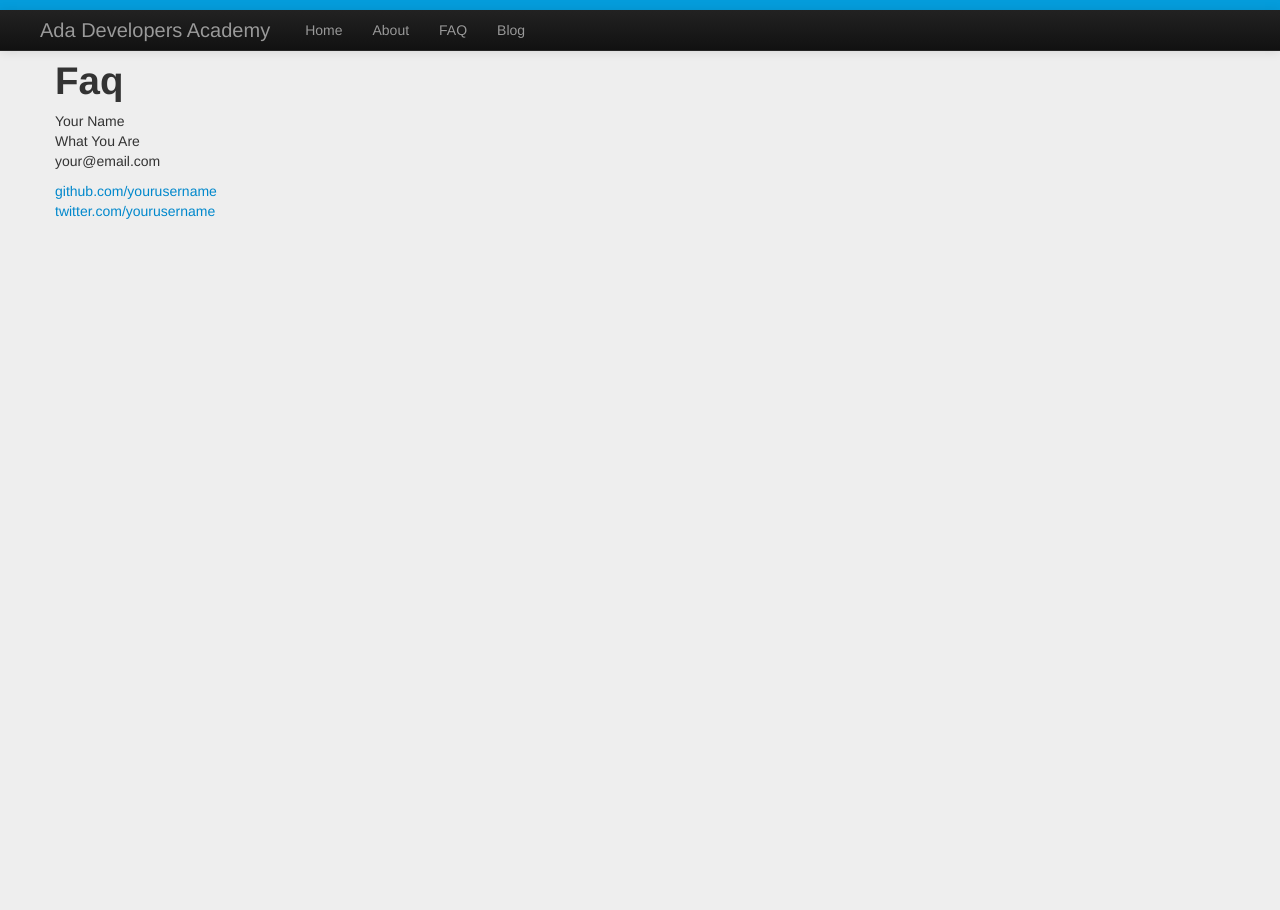
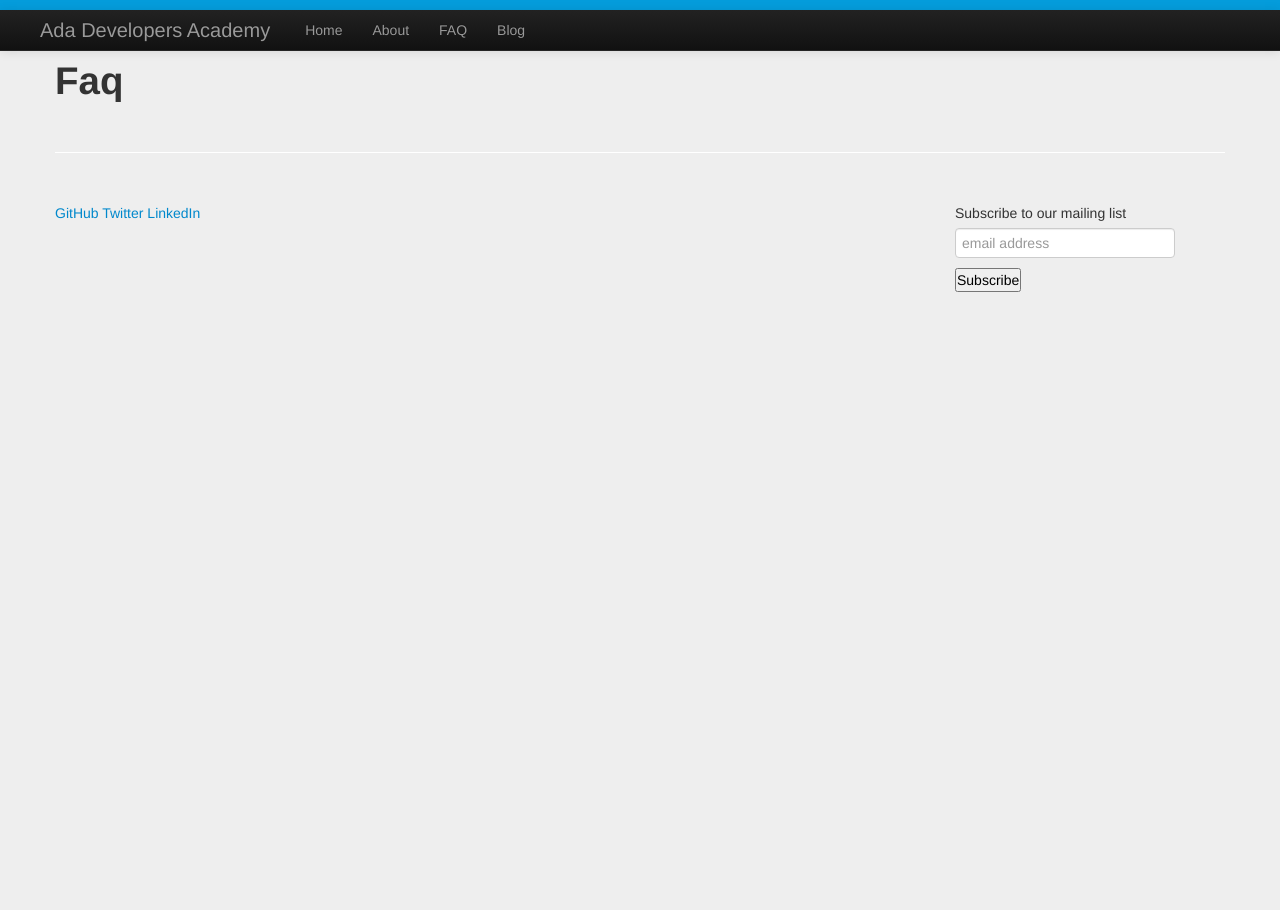
Before and after one commit to Ada-Developers-Academy/adadevelopersacademy.org, a Jekyll site: the page built from faq/index.html, in a window 1280 px wide. Built offline with Jekyll 4.4.1, drawn with Linux system fonts in a browser that asks for light colours; nearby versions of some CDN libraries; comment, search, counter and statistics services are not loaded.

Commit message:
Move contact to footer.

```diff
--- a/_layouts/default.html
+++ b/_layouts/default.html
@@ -42,19 +42,33 @@
   <div class="container">
     {{ content }}
 
+    <hr>
     <div class="footer">
       <div class="contact">
-        <p>
-          Your Name<br />
-          What You Are<br />
-          your@email.com
-        </p>
-      </div>
-      <div class="contact">
-        <p>
-          <a href="http://github.com/yourusername/">github.com/yourusername</a><br />
-          <a href="http://twitter.com/yourusername/">twitter.com/yourusername</a><br />
-        </p>
+        <div class='row'>
+          <div class='span9'>
+            <a href="http://github.com/Ada-Developers-Academy">GitHub</a>
+            <a href="http://twitter.com/adadev">Twitter</a>
+            <a href="http://linkedin.com/adadev">LinkedIn</a>
+          </div>
+          <div class='span3'>
+            <!-- Begin MailChimp Signup Form -->
+            <link href="http://cdn-images.mailchimp.com/embedcode/slim-081711.css" rel="stylesheet" type="text/css">
+            <style type="text/css">
+            	#mc_embed_signup{background:transparent; clear:left; font:14px Helvetica,Arial,sans-serif; }
+            	/* Add your own MailChimp form style overrides in your site stylesheet or in this style block.
+            	   We recommend moving this block and the preceding CSS link to the HEAD of your HTML file. */
+            </style>
+            <div id="mc_embed_signup">
+              <form action="http://adadevelopersacademy.us7.list-manage2.com/subscribe/post?u=1257144c242d44e00562dabbd&amp;id=9343a1d29b" method="post" id="mc-embedded-subscribe-form" name="mc-embedded-subscribe-form" class="validate" target="_blank" novalidate>
+              	<label for="mce-EMAIL">Subscribe to our mailing list</label>
+              	<input type="email" value="" name="EMAIL" class="email" id="mce-EMAIL" placeholder="email address" required>
+              	<div class="clear"><input type="submit" value="Subscribe" name="subscribe" id="mc-embedded-subscribe" class="button"></div>
+              </form>
+            </div>
+            <!--End mc_embed_signup-->
+          </div>
+        </div>
       </div>
     </div>
   </div> <!-- /container -->
```
Also changed, not shown: index.html (+0 -35 lines).
